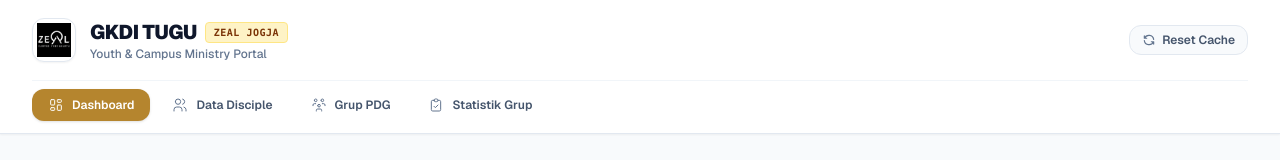
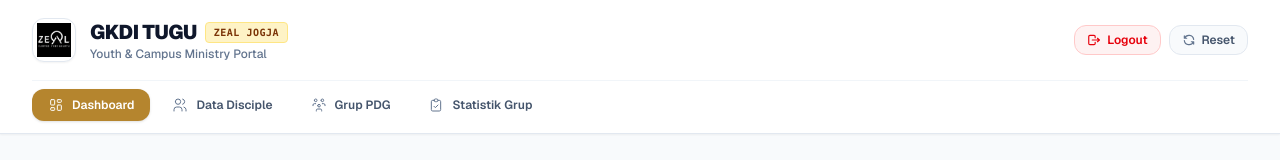
Before and after one commit to agadape/Zeal_pilar, a Next.js app: page / in a window 1280 px wide. Shown: the top 160 px of the page. Built offline with nearby package versions, Linux system fonts and the light colour scheme; no server answers; the database is empty.

Commit message:
feat: add logout button

```diff
--- a/src/components/Navbar.tsx
+++ b/src/components/Navbar.tsx
@@ -3,13 +3,11 @@
 import Image from 'next/image';
 import {
   IconLayoutDashboard,
-
   IconUsers,
   IconUsersGroup,
   IconClipboardCheck,
-
-
-  IconRefresh
+  IconRefresh,
+  IconLogout
 } from '@tabler/icons-react';
 
 interface NavbarProps {
@@ -53,7 +51,22 @@ export default function Navbar({ activeTab, setActiveTab }: NavbarProps) {
             </div>
           </div>
 
-          <div className="flex items-center shrink-0 ml-2">
+          <div className="flex items-center shrink-0 ml-2 space-x-2">
+            <button
+              onClick={async () => {
+                if (typeof window !== 'undefined') {
+                  const { supabase } = await import('@/lib/supabase');
+                  if (supabase) await supabase.auth.signOut();
+                  window.location.href = '/login';
+                }
+              }}
+              title="Logout"
+              className="btn-tactile px-2.5 sm:px-3 py-1.5 rounded-xl border border-red-200 bg-red-50 hover:bg-red-100 text-red-600 font-semibold flex items-center space-x-1 sm:space-x-1.5 transition-colors"
+            >
+              <IconLogout className="w-4 h-4 sm:w-3.5 sm:h-3.5 shrink-0" stroke={2} />
+              <span className="text-[10px] sm:text-xs min-[360px]:inline-block whitespace-nowrap">Logout</span>
+            </button>
+
             <button
               onClick={() => {
                 if (typeof window !== 'undefined') {
@@ -62,10 +75,10 @@ export default function Navbar({ activeTab, setActiveTab }: NavbarProps) {
                 }
               }}
               title="Reset Cache / Refresh"
-              className="btn-tactile px-2.5 sm:px-3 py-1.5 rounded-xl border border-slate-200 bg-slate-50 hover:bg-slate-100 text-slate-600 hover:text-slate-900 font-semibold flex items-center space-x-1 sm:space-x-1.5 transition-colors"
+              className="btn-tactile px-2.5 sm:px-3 py-1.5 rounded-xl border border-slate-200 bg-slate-50 hover:bg-slate-100 text-slate-600 hover:text-slate-900 font-semibold flex items-center space-x-1 sm:space-x-1.5 transition-colors hidden sm:flex"
             >
               <IconRefresh className="w-4 h-4 sm:w-3.5 sm:h-3.5 text-slate-500 shrink-0" stroke={2} />
-              <span className="text-[10px] sm:text-xs hidden min-[360px]:inline-block whitespace-nowrap">Reset Cache</span>
+              <span className="text-[10px] sm:text-xs hidden min-[360px]:inline-block whitespace-nowrap">Reset</span>
             </button>
           </div>
 
```
